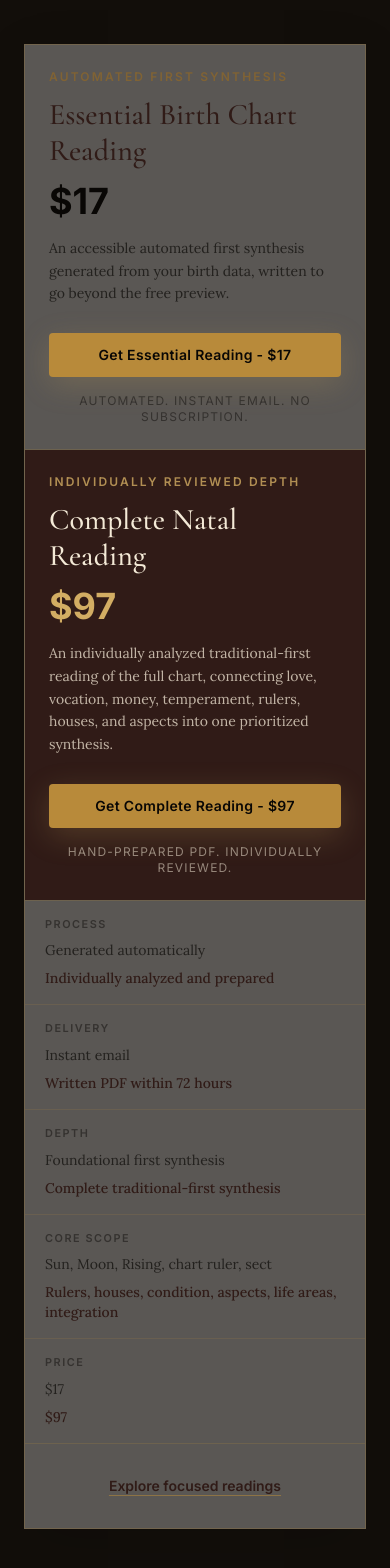
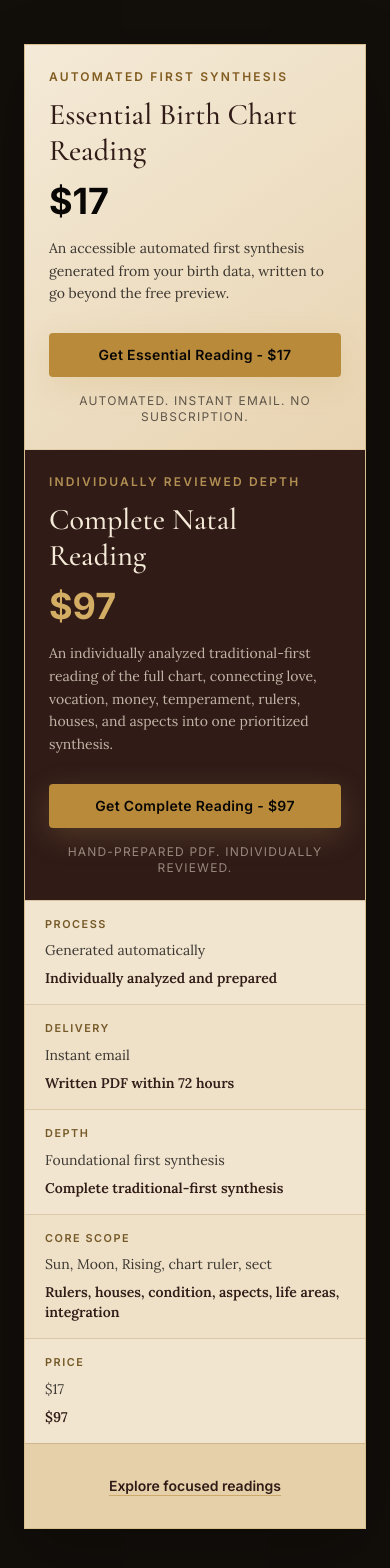
Before and after one commit to Agaka/mystic-birth-chart, a Next.js app: page /free-birth-chart in a window 390 px wide. Shown: the part 5741-7309 px from the top of the page. Built offline with nearby package versions, Linux system fonts and the light colour scheme; no server answers.

Commit message:
fix: improve reading comparison and tool navigation

```diff
--- a/src/components/PrimaryReadingComparison.tsx
+++ b/src/components/PrimaryReadingComparison.tsx
@@ -20,10 +20,10 @@ export function PrimaryReadingComparison({
   showFocusedLink?: boolean;
 }) {
   return (
-    <div className="overflow-hidden border border-gold/25 bg-white/30 shadow-[0_18px_55px_rgba(0,0,0,0.12)]">
+    <div className="overflow-hidden border border-gold/35 bg-[#ead9bb] shadow-[0_22px_65px_rgba(0,0,0,0.22)]">
       <div className="grid md:grid-cols-2">
-        <article className="border-b border-gold/20 p-6 md:border-b-0 md:border-r md:p-8">
-          <p className="font-ui text-xs font-semibold uppercase tracking-[0.18em] text-gold-dark/75">
+        <article className="border-b border-gold/30 bg-[linear-gradient(145deg,#f4ead7_0%,#e8d4b2_100%)] p-6 md:border-b-0 md:border-r md:p-8">
+          <p className="font-ui text-xs font-semibold uppercase tracking-[0.18em] text-[#815c20]">
             Automated first synthesis
           </p>
           <h3 className="mt-3 font-heading text-3xl font-semibold text-aubergine">
@@ -32,7 +32,7 @@ export function PrimaryReadingComparison({
           <p className="mt-3 font-ui text-4xl font-bold text-ink">
             {siteConfig.product.basic.price}
           </p>
-          <p className="mt-4 text-sm leading-relaxed text-ink/68">
+          <p className="mt-4 text-sm leading-relaxed text-ink/78">
             {siteConfig.product.basic.summary}
           </p>
           <div className="mt-7">
@@ -52,7 +52,7 @@ export function PrimaryReadingComparison({
               Get Essential Reading - $17
             </Button>
           </div>
-          <p className="mt-4 text-center font-ui text-xs uppercase tracking-[0.1em] text-ink/46">
+          <p className="mt-4 text-center font-ui text-xs uppercase tracking-[0.1em] text-ink/62">
             Automated. Instant email. No subscription.
           </p>
         </article>
@@ -93,23 +93,23 @@ export function PrimaryReadingComparison({
         </article>
       </div>
 
-      <dl className="divide-y divide-gold/15 border-t border-gold/20">
+      <dl className="divide-y divide-[#8b672d]/20 border-t border-[#8b672d]/25 bg-[#efe1c8]">
         {comparisonRows.map(([label, essential, complete]) => (
           <div
             key={label}
-            className="grid gap-2 px-5 py-4 text-sm sm:grid-cols-[0.7fr_1fr_1fr] sm:items-start sm:gap-5 md:px-8"
+            className="grid gap-2 px-5 py-4 text-sm odd:bg-[#f5ead6]/55 sm:grid-cols-[0.7fr_1fr_1fr] sm:items-start sm:gap-5 md:px-8"
           >
-            <dt className="font-ui text-[0.68rem] font-semibold uppercase tracking-[0.14em] text-ink/45">
+            <dt className="font-ui text-[0.68rem] font-semibold uppercase tracking-[0.14em] text-[#755827]">
               {label}
             </dt>
-            <dd className="text-ink/68">{essential}</dd>
-            <dd className="font-medium text-aubergine">{complete}</dd>
+            <dd className="text-ink/78">{essential}</dd>
+            <dd className="font-semibold text-aubergine">{complete}</dd>
           </div>
         ))}
       </dl>
 
       {showFocusedLink && (
-        <div className="border-t border-gold/20 px-6 py-5 text-center">
+        <div className="border-t border-[#8b672d]/25 bg-[#e6d0aa] px-6 py-5 text-center">
           <Link
             href="/birth-chart-report#focused-readings"
             className="inline-flex min-h-11 items-center font-ui text-sm font-semibold text-aubergine underline decoration-gold/55 underline-offset-4 transition-colors hover:text-gold-dark"
--- a/src/components/SiteHeader.tsx
+++ b/src/components/SiteHeader.tsx
@@ -1,7 +1,7 @@
 "use client";
 
 import Link from "next/link";
-import { IconArrowLeft, IconLock, IconMenu2, IconX } from "@tabler/icons-react";
+import { IconArrowLeft, IconClockHour4, IconLock, IconMenu2, IconX } from "@tabler/icons-react";
 import { usePathname } from "next/navigation";
 import { useState } from "react";
 import { Button } from "@/components/Button";
@@ -61,6 +61,16 @@ export function SiteHeader() {
               {item.label}
             </Link>
           ))}
+          {siteConfig.nav.tools.map((item) => (
+            <Link
+              key={item.href}
+              href={item.href}
+              className="inline-flex min-h-11 items-center gap-2 font-ui text-sm text-gold-light/82 transition-colors hover:text-gold-light"
+            >
+              <IconClockHour4 aria-hidden="true" className="h-4 w-4" stroke={1.7} />
+              {item.label}
+            </Link>
+          ))}
           <Button
             href={getCheckoutUrl()}
             size="sm"
@@ -108,6 +118,17 @@ export function SiteHeader() {
                 {item.label}
               </Link>
             ))}
+            {siteConfig.nav.tools.map((item) => (
+              <Link
+                key={item.href}
+                href={item.href}
+                onClick={() => setMobileOpen(false)}
+                className="flex min-h-11 items-center gap-3 border-t border-gold/15 pt-4 font-ui text-base font-semibold text-gold-light transition-colors hover:text-ivory"
+              >
+                <IconClockHour4 aria-hidden="true" className="h-5 w-5" stroke={1.7} />
+                {item.label}
+              </Link>
+            ))}
             <div className="pt-2">
               <Button
                 href={getCheckoutUrl()}
```
